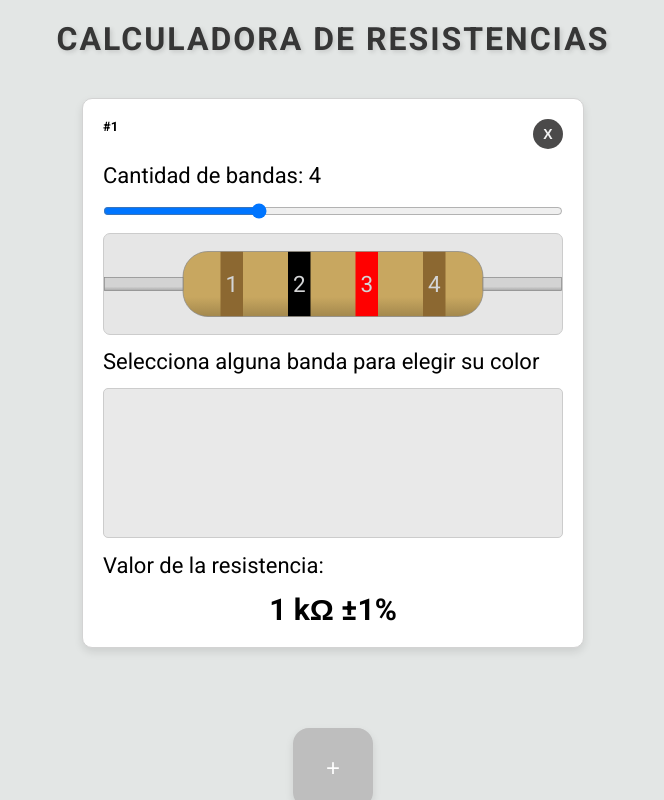
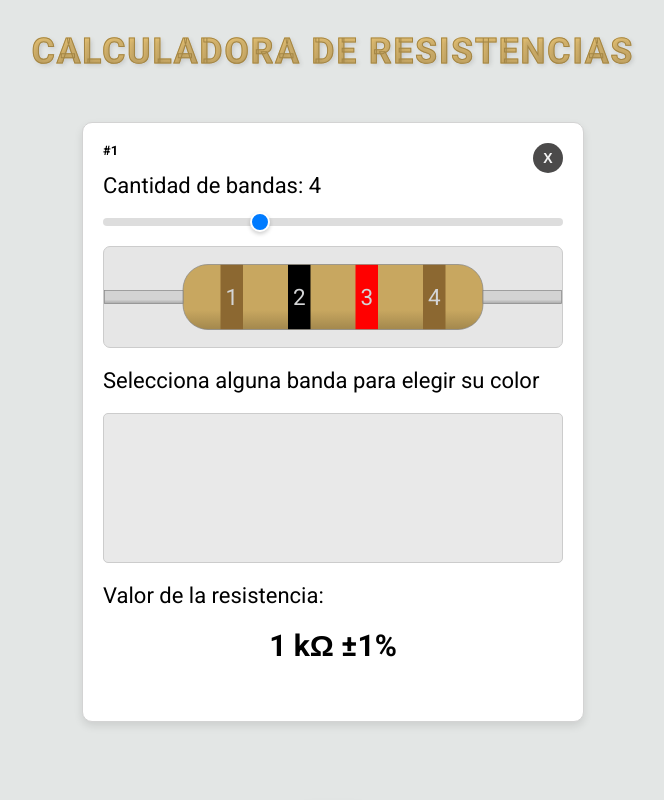
Before and after one commit to Daav97/react-resistor-calculator, a React (Vite) app: page / in a window 1280 px wide. Shown: the whole page, without its empty margins (307-971 px from the left). Built offline with nearby package versions, Linux system fonts and the light colour scheme.

Commit message:
Cambios en estilos

```diff
--- a/src/App.css
+++ b/src/App.css
@@ -1,10 +1,27 @@
 .title {
   margin: 20px 0;
-  color: #363636;
+  color: #c8a760;
+  -webkit-text-stroke: 1px #a38544;
   text-shadow: 2px 2px 4px rgba(83, 83, 83, 0.2);
   letter-spacing: 2px;
-  font-size: 2rem;
-  margin: 20px;
+  font-size: 2.2rem;
+  margin: 30px;
+  text-align: center;
+  background: linear-gradient(0deg, #c8a760, #eec876);
+  -webkit-background-clip: text;
+  -webkit-text-fill-color: transparent;
+  animation: fadeIn 1s ease-in-out forwards;
+}
+
+@keyframes fadeIn {
+  from {
+    opacity: 0;
+    transform: translateY(-20px);
+  }
+  to {
+    opacity: 1;
+    transform: translateY(0);
+  }
 }
 
 .mainContainer {
--- a/src/Components/CalculatorBox/CalculatorBox.css
+++ b/src/Components/CalculatorBox/CalculatorBox.css
@@ -1,21 +1,66 @@
+.margin-bottom {
+  margin-bottom: 20px;
+}
+
+.margin-top {
+  margin-top: 20px;
+}
+
+.slider {
+  cursor: pointer;
+  -webkit-appearance: none;
+  width: 100%;
+  height: 8px;
+  background: #ddd;
+  border-radius: 5px;
+  outline: none;
+}
+
+.slider::-webkit-slider-thumb {
+  -webkit-appearance: none;
+  appearance: none;
+  width: 20px;
+  height: 20px;
+  background: #007bff;
+  border-radius: 50%;
+  cursor: pointer;
+  border: 2px solid #fff;
+  box-shadow: 0 2px 4px rgba(0, 0, 0, 0.2);
+}
+
+.slider::-moz-range-thumb {
+  width: 20px;
+  height: 20px;
+  background: #007bff;
+  border-radius: 50%;
+  cursor: pointer;
+  border: 2px solid #fff;
+  box-shadow: 0 2px 4px rgba(0, 0, 0, 0.2);
+}
+
+.slider::-moz-range-track {
+  background: #ddd;
+  height: 8px;
+  border-radius: 5px;
+}
+
 .calculatorBoxBody {
   display: flex;
-  /* gap: 15px; */
   flex-direction: column;
   background-color: #ffffff;
   border: 1px solid #d3d3d3;
   padding: 20px;
-  height: 550px;
+  height: 600px;
   width: 502px;
   border-radius: 10px;
   font-size: 22px;
   box-shadow: 0 4px 8px rgba(0, 0, 0, 0.1);
-  justify-content: space-between;
+  /* justify-content: space-between; (Manejar espaciado manualmente para evitar brinquitos al cambiar el slider */
 }
 
 .selectableColors {
   background-color: rgb(233, 233, 233);
-  height: 150px;
+  min-height: 150px;
   width: 100%;
   border-radius: 5px;
   display: flex;
--- a/src/Components/CalculatorBox/CalculatorBox.jsx
+++ b/src/Components/CalculatorBox/CalculatorBox.jsx
@@ -73,13 +73,13 @@ const CalculatorBox = ({ num, onCloseClick }) => {
           X
         </button>
       </div>
-      Cantidad de bandas: {bandColors.length}
+      <p className="margin-bottom">Cantidad de bandas: {bandColors.length}</p>
       <input
         type="range"
         min="3"
         max="6"
         value={bandColors.length}
-        className="slider"
+        className="slider margin-bottom"
         id="myRange"
         onChange={(e) => handleBandCountSlider(e.target.value)}
       />
@@ -91,7 +91,7 @@ const CalculatorBox = ({ num, onCloseClick }) => {
         bandsColors={bandColors.map((bc) => bc.colorHexCode)}
         selectedBand={selectedBand}
       />
-      <p>
+      <p className="margin-bottom margin-top">
         Selecciona{" "}
         {selectedBand != null ? (
           <>el color de la {NUMEROS_ORDINALES[selectedBand]} banda:</>
@@ -99,7 +99,7 @@ const CalculatorBox = ({ num, onCloseClick }) => {
           "alguna banda para elegir su color"
         )}
       </p>
-      <div className="selectableColors">
+      <div className="selectableColors margin-bottom">
         {selectableColors.map((sc, idx) => {
           return (
             <SelectableColor
@@ -111,8 +111,8 @@ const CalculatorBox = ({ num, onCloseClick }) => {
           );
         })}
       </div>
-      <p>Valor de la resistencia:</p>
-      <div className="resultDisplay">
+      <p className="margin-bottom">Valor de la resistencia:</p>
+      <div className="resultDisplay margin-bottom">
         {result?.total && `${convertToShortScale(result.total)}Ω `}
         {result?.tolerance && `±${result.tolerance?.tolerance}% `}
         {result?.temperature && `${result.temperature.temperature} ppm`}
--- a/src/Components/CalculatorBox/Resistor/Resistor.css
+++ b/src/Components/CalculatorBox/Resistor/Resistor.css
@@ -4,4 +4,5 @@
   background-color: #e6e6e6;
   border-radius: 7px;
   width: 100%;
+  min-height: 102px;
 }
```
